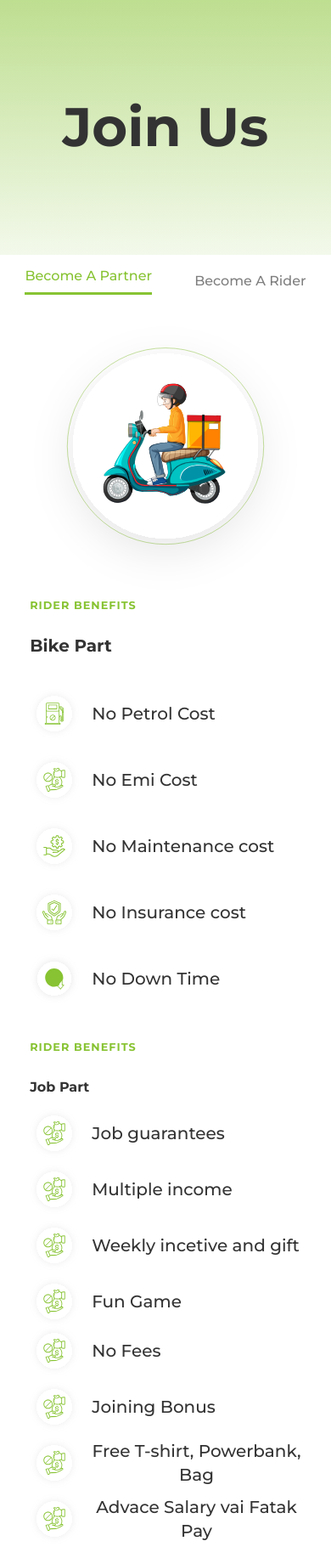
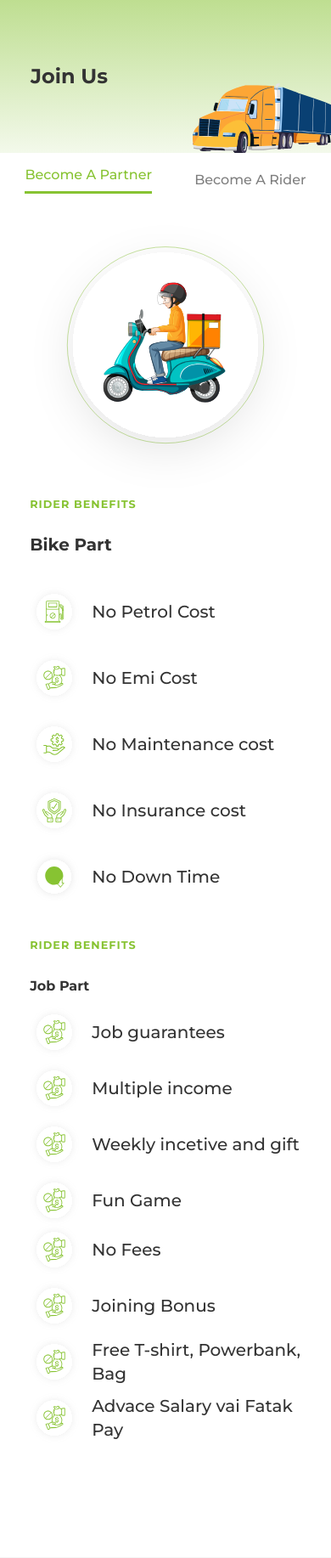
Before and after one commit to PAWAN-PAREEK-1/evify, a PHP site: page /joinus.php in a window 390 px wide; the page is wider, and only the part inside the window is pictured. Shown: the part 409-2243 px from the top of that part at 85% size. Run offline with PHP 8.4, Linux system fonts and the light colour scheme; some libraries are stand-ins or nearby versions; grey boxes are pictures that could not be loaded.

Commit message:
evify update

```diff
--- a/about.php
+++ b/about.php
@@ -25,7 +25,10 @@
 
     <section class="hero">
       <h1>About Us</h1>
-      <img src="img/circle.svg" alt="" />
+      <img src="img/circle.svg" alt="" class="circel-about circel-main"/>
+     <div class="truck-hero">
+      <img src="img/truck2.svg" alt="">
+     </div>
     </section>
 
     <section class="aboutus">
--- a/contact.php
+++ b/contact.php
@@ -25,7 +25,11 @@
 
     <section class="hero">
         <h1>Contact Us</h1>
-        <img src="img/circle.svg" alt="">
+        <img src="img/circle.svg" alt="" class="circel-main">
+        <!-- <img src="img/circel2.svg" alt="" class="circel-main2"> -->
+        <div class="truck-hero">
+      <img src="img/truck2.svg" alt="">
+     </div>
     </section>
 
 
--- a/joinus.php
+++ b/joinus.php
@@ -20,7 +20,10 @@
 
     <section class="hero">
         <h1>Join Us</h1>
-        <img src="img/circle.svg" alt="">
+        <img src="img/circle.svg" alt="" class="circel-joinus circel-main">
+        <div class="truck-hero">
+      <img src="img/truck2.svg" alt="">
+     </div>
     </section>
 
 
--- a/style.css
+++ b/style.css
@@ -283,10 +283,11 @@ nav {
 }
 
 .hero-left {
-  padding-right: 13.06rem;
+  padding-right: 3.06rem;
 }
 
 #circel {
+  display: none !important;
   position: absolute;
   top: 0;
   left: 0;
@@ -433,8 +434,12 @@ nav {
 
 .wwd-img {
   /* background-color: green; */
-  box-shadow: -10px -10px 0px #87c332;
+  border-left: 5px solid #87c332;
+  border-top: 5px solid #87c332;
   border-radius: 1.5625rem;
+  box-shadow: 0px 30px 110px 0px rgba(0, 0, 0, 0.10);
+
+
 }
 
 .wwd-img img {
@@ -1025,6 +1030,7 @@ form .form-row textarea:focus,
   background: linear-gradient(#BEDE90, #F3F9EB);
   position: relative;
   overflow: hidden;
+  padding-inline: 6.25rem;
 }
 
 .hero h1 {
@@ -1034,15 +1040,27 @@ form .form-row textarea:focus,
   font-style: normal;
   font-weight: 700;
   line-height: normal;
-  text-align: center;
+  text-align: left;
   padding-block: 6.94rem;
 }
 
-.hero img {
+.hero .circel-main {
   position: absolute;
   top: 0;
-  left: 36.8%;
-}
+  left: 5.8%;
+}
+.circel-joinus{
+  left: 0.8% !important;
+}
+.circel-about{
+  left: 3.8% !important;
+}
+.truck-hero img{
+  position: absolute;
+  bottom: 0;
+  right: 0;
+}
+
 
 .con {
   margin-top: 6.25rem;
@@ -1303,6 +1321,9 @@ header .nav-show>div {
 #social {
 	margin-right: 10px;
 }
+.circel-main2{
+  display: none;
+}
 
 
 
@@ -1362,6 +1383,10 @@ header .nav-show>div {
   }
   .get2{
     display: none;
+  }
+  .aboutus img{
+    width: 100%;
+
   }
 
   .menus {
@@ -1766,8 +1791,12 @@ header .nav-show>div {
     margin-top: 20px;
     justify-content: center;
   }
-  .hero img{
+  .hero .circel-main {
     display: none;
+  }
+  .truck-hero img{
+    width: 10.33956rem;
+height: 5.16238rem;
   }
   .main-container {
 
@@ -1788,6 +1817,7 @@ header .nav-show>div {
   }
   .icon h3{
     font-size: 1.25rem;
+    text-align: left;
   }
   .toggle-link{
     font-size: 1rem;
@@ -1826,6 +1856,25 @@ height: 3.625rem;
 
     justify-content: center;
     display: flex;
+  }
+  .hero-right{
+    width: 43%;
+  }
+  .hero-left{
+    width: 57%;
+  }
+  .hero{
+    padding: 2.25rem !important;
+  }
+  .hero h1{
+    font-size: 1.5rem;
+    padding-block: 40px;
+  }
+  .circel-main2{
+    display: block;
+  }
+  .footer-last h1{
+    font-size: 0.8rem;
   }
 
 
```
Also changed, not shown: img/circel2.svg (added), img/truck2.svg (added).
